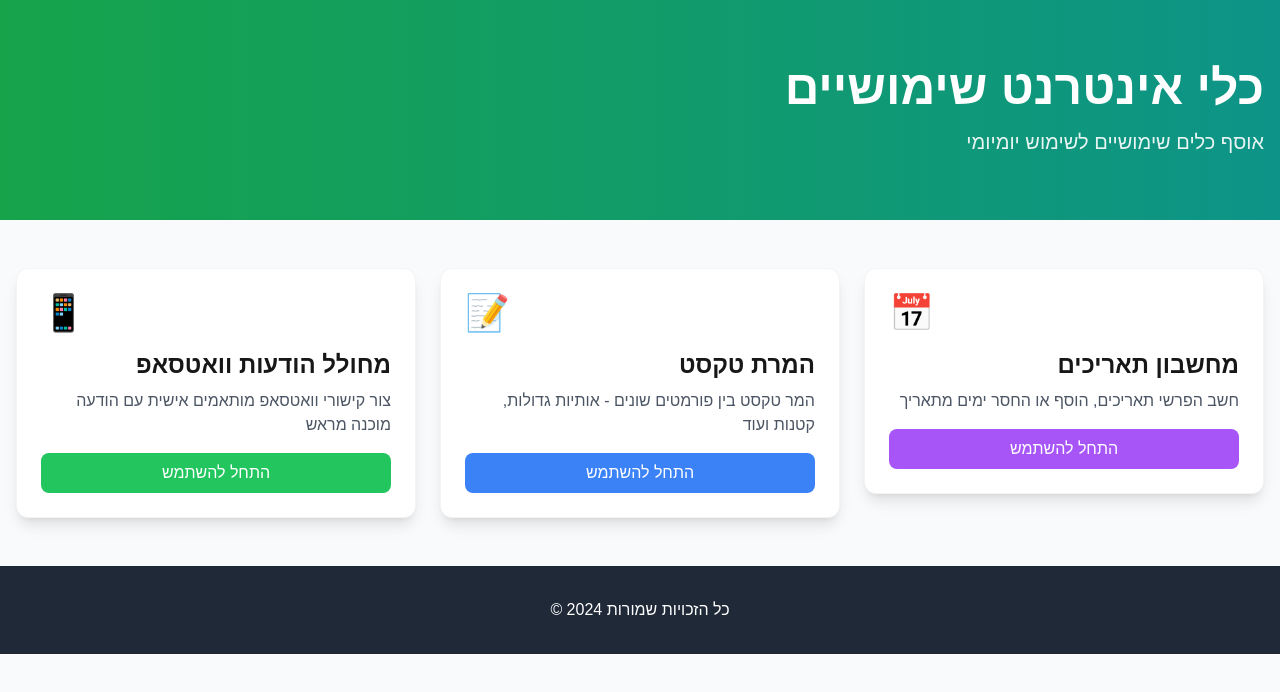
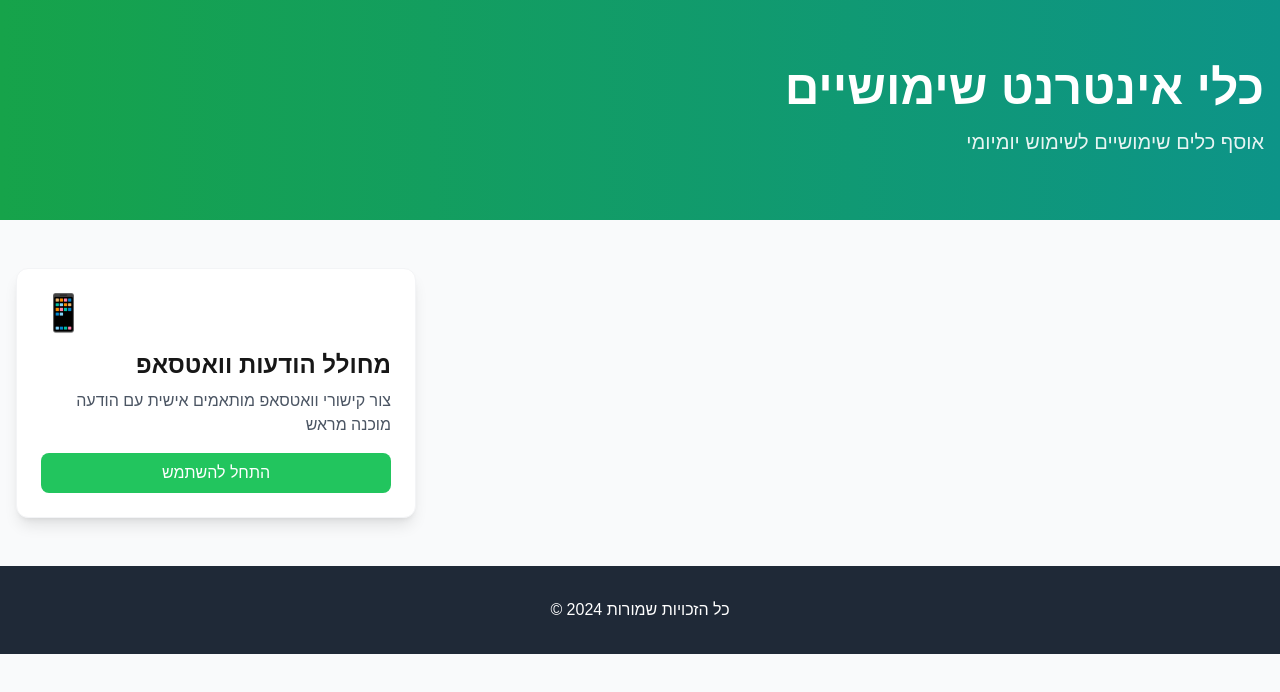
Before and after one commit to yehudasadya/web-toolssss, a Next.js app: page / in a window 1280 px wide. Shown: the top 692 px of the page. Built offline with nearby package versions, Linux system fonts and the light colour scheme.

Commit message:
תיקון נתיבים ודפים

```diff
--- a/app/page.tsx
+++ b/app/page.tsx
@@ -6,24 +6,26 @@ export default function Home() {
       title: "מחולל הודעות וואטסאפ",
       description: "צור קישורי וואטסאפ מותאמים אישית עם הודעה מוכנה מראש",
       icon: "📱",
-      link: "/whatsapp",
+      href: "/whatsapp",  // שינינו מ-link ל-href
       color: "bg-green-500"
     },
+    // נשאיר את השאר לבינתיים לא פעיל
+    /*
     {
       title: "המרת טקסט",
       description: "המר טקסט בין פורמטים שונים - אותיות גדולות, קטנות ועוד",
       icon: "📝",
-      link: "/text",
+      href: "/text",
       color: "bg-blue-500"
     },
     {
       title: "מחשבון תאריכים",
       description: "חשב הפרשי תאריכים, הוסף או החסר ימים מתאריך",
       icon: "📅",
-      link: "/dates",
+      href: "/dates",
       color: "bg-purple-500"
     },
-    // אפשר להוסיף עוד כלים כאן
+    */
   ];
 
   return (
@@ -44,7 +46,7 @@ export default function Home() {
       <div className="container mx-auto px-4 py-12">
         <div className="grid grid-cols-1 md:grid-cols-2 lg:grid-cols-3 gap-6">
           {tools.map((tool, index) => (
-            <Link href={tool.link} key={index}>
+            <Link href={tool.href} key={index}>
               <div className="bg-white rounded-xl shadow-lg p-6 hover:shadow-xl transition duration-300 cursor-pointer border border-gray-100">
                 <div className="text-4xl mb-4">{tool.icon}</div>
                 <h2 className="text-2xl font-semibold mb-2 text-right">{tool.title}</h2>
```
